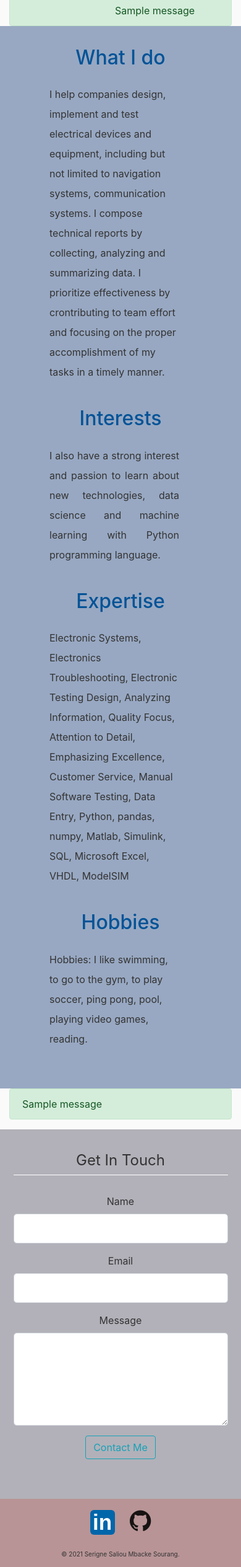
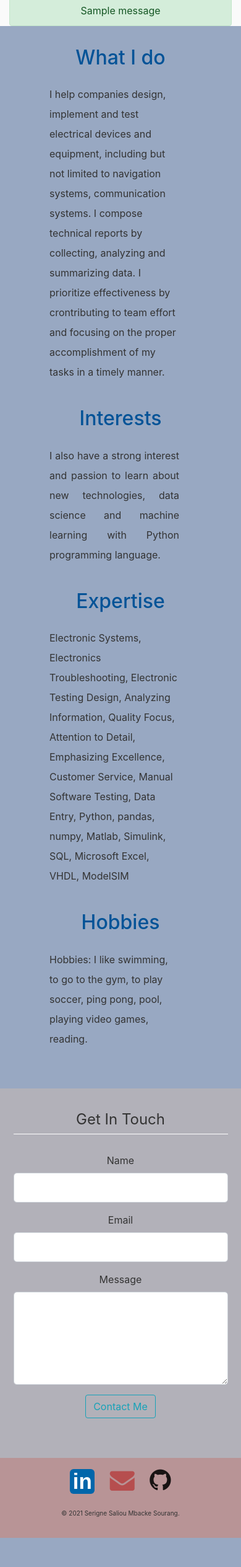
Before and after one commit to ssourang/flask_profile, a Flask app: page /about in a window 390 px wide. Shown: the part 56-2584 px from the top of the page at 62% size. After the commit the page ends 2537 px from the top, so only its background shows below. Run offline with Flask 2, Linux system fonts and the light colour scheme; one stand-in notice (Sample message) is shown; parts of the project's set-up code (start-up, migrations or seed data) failed here and were passed over; some libraries are stand-ins or nearby versions.

```diff
--- a/app.py
+++ b/app.py
@@ -110,6 +110,7 @@ def projects():
             "Thank you, your message has been sent successfully ✔️ I will get back to you shortly.",
             "success",
         )
+        return redirect(url_for("projects"))
     return render_template(
         "projects.html", form=form, current_year=current_year, repos=repos
     )
@@ -128,6 +129,7 @@ def about():
             "Thank you, your message has been sent successfully ✔️ I will get back to you shortly.",
             "success",
         )
+        return redirect(url_for("about"))
     return render_template("about.html", form=form, current_year=current_year)
 
 
--- a/static/style.css
+++ b/static/style.css
@@ -30,6 +30,10 @@ h1, h2, h3, h4, h5, h6 {
 
 .bg-steel {
 background-color: #5f788a;
+}
+
+.center-flashed{
+    text-align: center;
 }
 
 .bg-green{
--- a/templates/about.html
+++ b/templates/about.html
@@ -29,20 +29,6 @@
     </p>
 </div>
 
-<div class="col-md-8">
-    {% with messages = get_flashed_messages(with_categories=true) %}
-    {% if messages %}
-    {% for category, message in messages %}
-    <div class="alert alert-{{ category }}">
-        {{ message }}
-    </div>
-    {% endfor %}
-    {% endif %}
-
-    {% endwith %}
-
-</div>
-
 <div class="content-section contact-align contact-section">
     <form action="" method="POST" class="row g-3">
         {{ form.hidden_tag() }}
@@ -71,6 +57,9 @@
     <div id="idLinkedInIcon" onclick="window.open('https://www.linkedin.com/in/serignesourang/');"
         title="LinkedIn Profile">in
     </div>
+    <a class="mail-me" href="mailto:ssmsourang@gmail.com">
+        <i class="fa fa-envelope mail-me" title="Mail me" style="font-size:40px"></i>
+    </a>
     <a class="github" href="https://github.com/ssourang?tab=repositories">
         <i class="fa fa-github" style="font-size:40px"></i>
     </a><br><br>
--- a/templates/blog_entry.html
+++ b/templates/blog_entry.html
@@ -11,6 +11,9 @@
     <div id="idLinkedInIcon" onclick="window.open('https://www.linkedin.com/in/serignesourang/');"
         title="LinkedIn Profile">in
     </div>
+    <a class="mail-me" href="mailto:ssmsourang@gmail.com">
+        <i class="fa fa-envelope mail-me" title="Mail me" style="font-size:40px"></i>
+    </a>
     <a class="github" href="https://github.com/ssourang?tab=repositories">
         <i class="fa fa-github" style="font-size:40px"></i>
     </a><br><br>
--- a/templates/blog_listing.html
+++ b/templates/blog_listing.html
@@ -18,6 +18,9 @@
     <div id="idLinkedInIcon" onclick="window.open('https://www.linkedin.com/in/serignesourang/');"
         title="LinkedIn Profile">in
     </div>
+    <a class="mail-me" href="mailto:ssmsourang@gmail.com">
+        <i class="fa fa-envelope mail-me" title="Mail me" style="font-size:40px"></i>
+    </a>
     <a class="github" href="https://github.com/ssourang?tab=repositories">
         <i class="fa fa-github" style="font-size:40px"></i>
     </a><br><br>
--- a/templates/layout.html
+++ b/templates/layout.html
@@ -39,8 +39,8 @@
         {% with messages = get_flashed_messages(with_categories=true) %}
         {% if messages %}
         {% for category, message in messages %}
-        <div class="alert alert-{{ category }} center-align">
-            <span style="padding-left:150px">{{ message }}</span>
+        <div class="center-flashed alert alert-{{ category }} center-align">
+            <span>{{ message }}</span>
         </div>
         {% endfor %}
         {% endif %}
```
Also changed, not shown: blog/2021-08-17_1-Linux-Bash-Getting-Started.md (+6 -5 lines), templates/home.html (+4 -4 lines).
